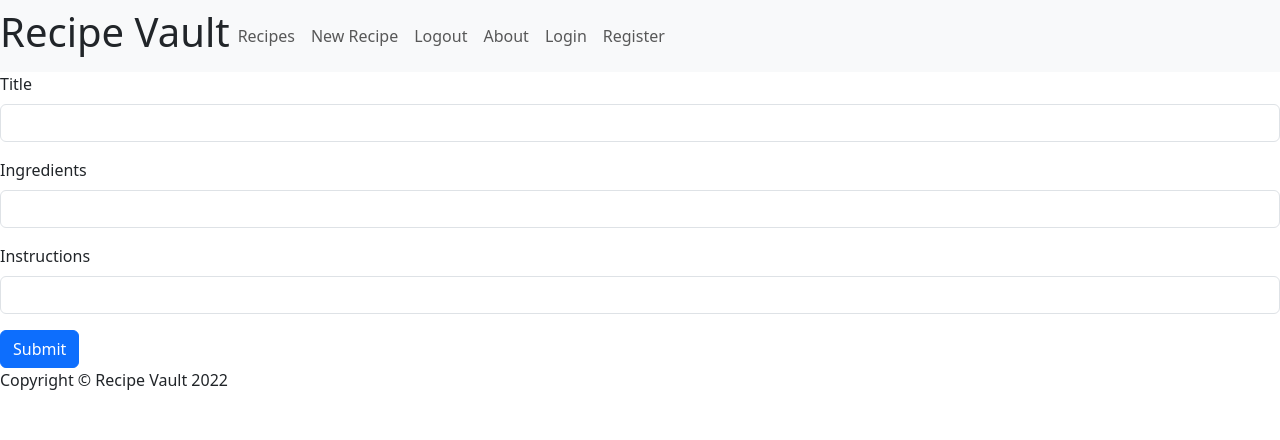
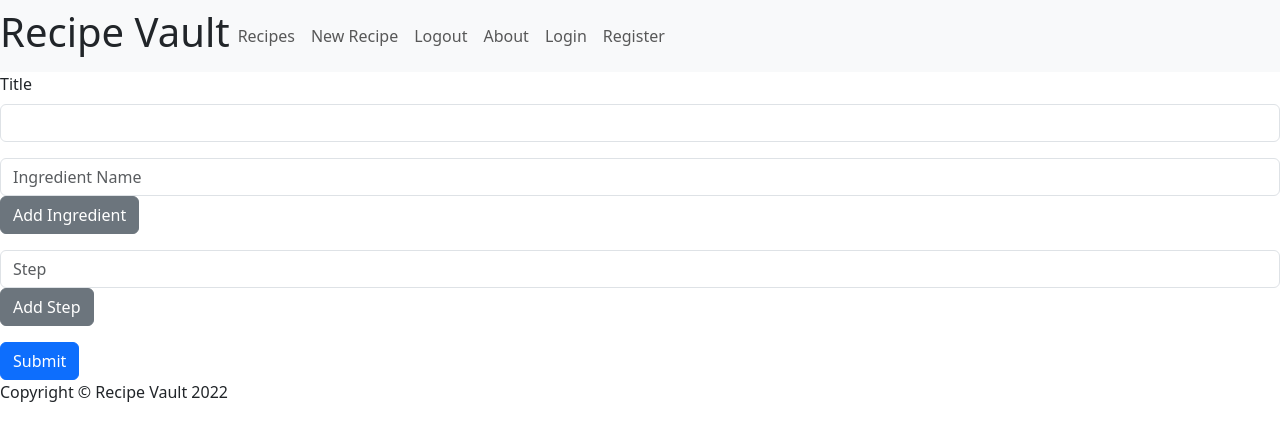
Before and after one commit to wtbtucker/react-recipes, a React (Create React App) app: page / in a window 1280 px wide. Shown: the top 440 px of the page. Built offline with nearby package versions, Linux system fonts and the light colour scheme.

Commit message:
Create dynamic form for creating recipes. This form includes a buttons for adding an indredient and adding a step to the instructions.

```diff
--- a/package.json
+++ b/package.json
@@ -11,6 +11,7 @@
     "react": "^18.2.0",
     "react-dom": "^18.2.0",
     "react-scripts": "5.0.1",
+    "uniqid": "^5.4.0",
     "web-vitals": "^2.1.4"
   },
   "scripts": {
--- a/src/CreatePage.js
+++ b/src/CreatePage.js
@@ -1,27 +1,92 @@
 import Recipe from "./Recipe";
 import { useState } from 'react';
+import uniqid from 'uniqid';
 
-// pass recipes array into the create recipe component as state
-// update the state when recipe form is submitted and pass the new array up to home
-// render the updated array
-
-// Pass existing recipe object into the form if editing the recipe
+const RecipeForm = ({ handleSubmit }) => {
 
 
-const RecipeForm = ({ handleSubmit, handleChange }) => {
+    const recipeTemplate = {
+        title: '',
+        ingredients: [{ ingredient_name: ''}],
+        instructions: [{ instruction_step: ''}]
+    }
+
+    const [responseBody, setResponseBody] = useState(recipeTemplate);
+
+    const handleChange = event => {
+        if (event.target.name === 'ingredient_name') {
+            let ingredients = [...responseBody.ingredients];
+            ingredients[event.target.id][event.target.name] = event.target.value;
+            setResponseBody({ ingredients })
+        }
+        else if (event.target.name === 'instruction_step') {
+            let instructions = [...responseBody.instructions];
+            instructions[event.target.id][event.target.name] = event.target.value
+            setResponseBody({ instructions })
+        }
+        else {
+            setResponseBody({ ...responseBody, [event.target.name]: event.target.value})
+        }
+    };
+
+
+    const addIngredient = event => {
+        event.preventDefault();
+        setResponseBody(prevState => ({
+            ...prevState,
+            ingredients: [...prevState.ingredients, {ingredient_name: ''}]
+        }));
+    };
+
+    const addStep = event => {
+        event.preventDefault();
+        setResponseBody(prevState => ({
+            ...prevState,
+            instructions: [...prevState.instructions, {instruction_step: ''}]
+        }));
+    }
+
+    let ingredient_list = responseBody.ingredients?.map((ingredient, index) => {
+        return (
+            <div key={index}>
+            <input
+                type="text"
+                className="form-control"
+                id={index}
+                placeholder="Ingredient Name"
+                name="ingredient_name"
+            />
+        </div>
+        );
+    });
+
+    let instruction_steps = responseBody.instructions?.map((step, index) => {
+        return (
+            <div key={index}>
+                <input
+                type="text"
+                className="form-control"
+                id={index}
+                placeholder="Step"
+                name="instruction_step"
+            />
+            </div>
+        )
+    })
+
     return (
-        <form onSubmit={handleSubmit}>
+        <form onSubmit={handleSubmit} onChange={handleChange}>
             <div className="mb-3">
                 <label htmlFor="inputTitle" className="form-label">Title</label>
-                <input type="text" className="form-control" id="inputTitle" name="title" onChange={e=>handleChange(e)}></input>
+                <input type="text" className="form-control" id="inputTitle" name="title"></input>
             </div>
             <div className="mb-3">
-                <label htmlFor="inputIngredients" className="form-label">Ingredients</label>
-                <input type="text" className="form-control" id="inputIngredients" name="ingredients" onChange={e=>handleChange(e)}></input>
+                {ingredient_list}
+                <button className="btn btn-secondary" onClick={addIngredient}>Add Ingredient</button>
             </div>
             <div className="mb-3">
-                <label htmlFor="inputInstructions" className="form-label">Instructions</label>
-                <input type="text" className="form-control" id="inputInstructions" name="instructions" onChange={e=>handleChange(e)}></input>
+                {instruction_steps}
+                <button onClick={addStep} className="btn btn-secondary">Add Step</button>
             </div>
             <button type="submit" className="btn btn-primary">Submit</button>
         </form>
@@ -30,13 +95,6 @@ const RecipeForm = ({ handleSubmit, handleChange }) => {
 
 const CreatePage = () => {
 
-    const recipeTemplate = {
-        title: '',
-        ingredients: [],
-        instructions: []
-    }
-
-    const [responseBody, setResponseBody] = useState(recipeTemplate)
     const [recipes, setRecipes] = useState([])
 
     const handleSubmit = (event) => {
@@ -44,26 +102,25 @@ const CreatePage = () => {
         const formData = new FormData(event.target);
         const recipe = Object.fromEntries(formData.entries());
         console.log(recipe)
+        recipe.id = uniqid();
         setRecipes(prevState => ({ recipes: [...prevState, recipe]}));
         console.log(recipes)
-    }
+    };
 
-    const handleChange = (event) => {
-        const {name, value} = event.target
-        setResponseBody({...responseBody, [name]: value})
-    }
 
     let content;
     if (recipes.length === 0) {
-        content = <RecipeForm handleSubmit={handleSubmit} handleChange = {handleChange}/>
+        content = <RecipeForm handleSubmit={handleSubmit}/>
     } else {
         console.log(recipes)
-        content = recipes.recipes?.map(recipe => <Recipe recipe={recipe}/>)
+        content = recipes.recipes?.map(recipe => <li key={recipe.id} className="list-group-item"><Recipe recipe={recipe}/></li>)
     }
 
     return (
         <div>
-            {content}
+            <ul className="list-group">
+                {content}
+            </ul>
         </div>
 
     )
```
Also changed, not shown: 1 other file (tests, documents, lock files or other folders).
